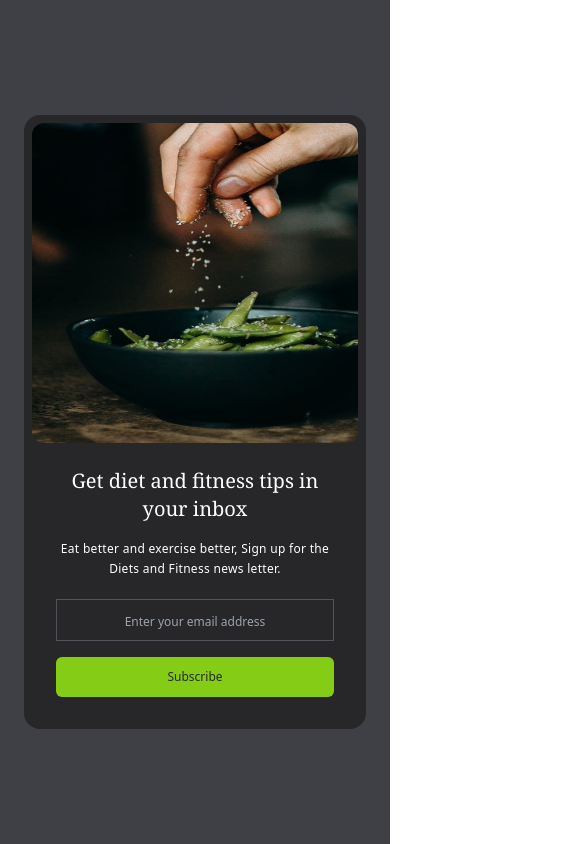
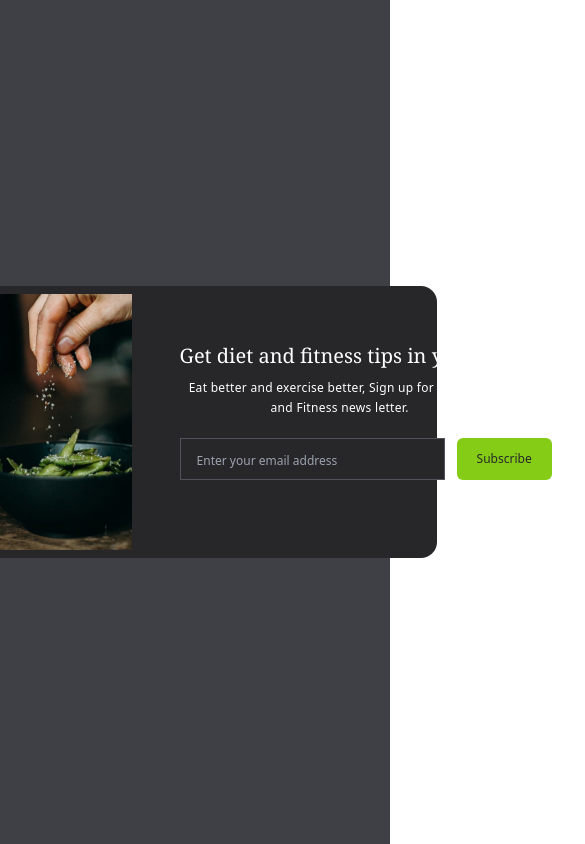
Before and after one commit to Nasim-Mahmud/Mini_projects, a website: page subscription.html in a window 390 px wide. Shown: the whole page, 585 px wide, since content can reach past the window. Drawn offline with Linux system fonts and the light colour scheme.

Commit message:
Updating

```diff
--- a/index.html
+++ b/subscription.html
@@ -5,41 +5,34 @@
     <meta http-equiv="X-UA-Compatible" content="IE=edge" />
     <meta name="viewport" content="width=device-width, initial-scale=1.0" />
     <link rel="stylesheet" href="./css/style.css" />
-    <title>Email subscribe</title>
+    <title>Subscription</title>
   </head>
   <body>
-    <!-- Background Container -->
-    <div class="flex items-center justify-center h-screen bg-zinc-700 my-auto">
-      <!-- Card -->
-      <div class="bg-zinc-800 p-2 mx-6 rounded-2xl">
-        <!-- Flex container -->
-        <div class="flex flex-col md:flex-row rounded-l-xl">
-          <!-- Image -->
+    <!-- Background container -->
+    <div class="flex items-center justify-center bg-zinc-700 h-screen">
+      <div class="p-2 mx-6 bg-zinc-800 rounded-2xl">
+        <div class="flex flex-row">
           <img
-            src="images/image.jpg"
-            class="object-fit rounded-xl h-80 md:h-64 transform hover:scale-105 hover:rounded-xl md:rounded-l-xl md:rounded-r-none duration-200"
+            src="./images/image.jpg"
             alt=""
+            class="object-fit h-64 rounded-l-xl transform hover:scale-105 duration-200 hover:rounded-xl"
           />
-          <!-- Content -->
-          <div class="p-6 md:p-12">
-            <h2
-              class="font-serif text-xl font-medium text-center text-white md:text-left"
-            >
+          <!-- Description -->
+          <div class="p-12">
+            <h1 class="font-serif text-xl font-medium text-white text-left">
               Get diet and fitness tips in your inbox
-            </h2>
+            </h1>
             <p
-              class="max-w-xs my-4 text-xs leading-5 tracking-wide text-center text-white md:text-left"
+              class="max-w-xs my-2 text-xs leading-5 tracking-wide text-center text-white md:text-left"
             >
               Eat better and exercise better, Sign up for the Diets and Fitness
               news letter.
             </p>
-            <div
-              class="flex flex-col mt-5 space-y-4 md:space-x-3 md:flex-row md:space-y-0"
-            >
+            <div class="flex flex-row pt-3 space-x-3 space-y-0">
               <input
                 type="text"
                 placeholder="Enter your email address"
-                class="p-2 px-4 text-center text-white bg-zinc-800 border border-zinc-600 placeholder:text-xs placeholder:text-center md:text-left placeholder:md:text-left focus:outline-none"
+                class="p-2 px-4 text-left bg-zinc-800 border border-zinc-600 focus:outline-none placholder:text-left text-white placeholder:text-xs text-left"
               />
               <button
                 class="px-5 py-3 text-xs rounded-md text-zinc-800 bg-lime-500 hover:bg-lime-700 hover:text-white duration-500"
```
Also changed, not shown: css/style.css, images/img.png (added).
